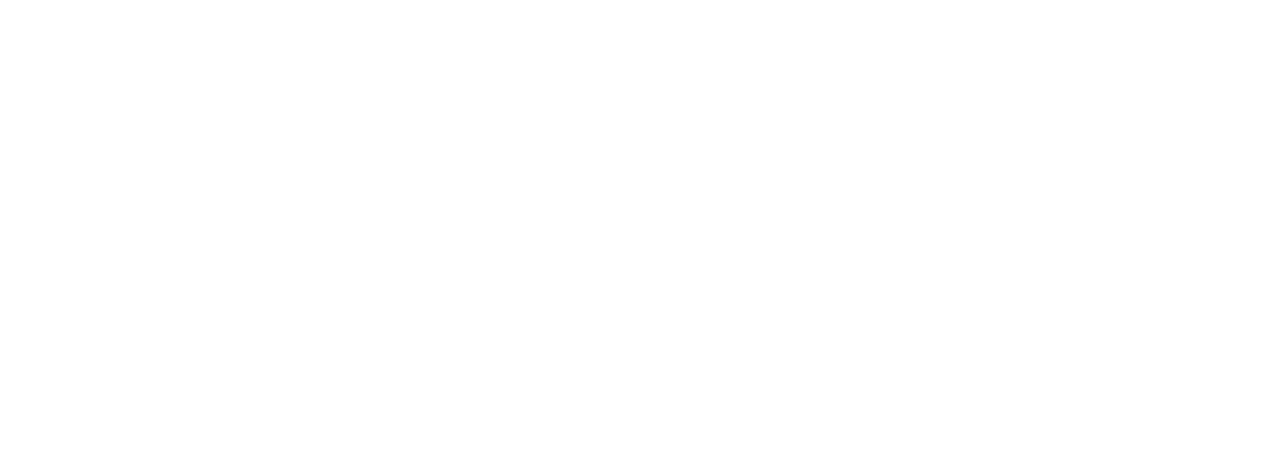
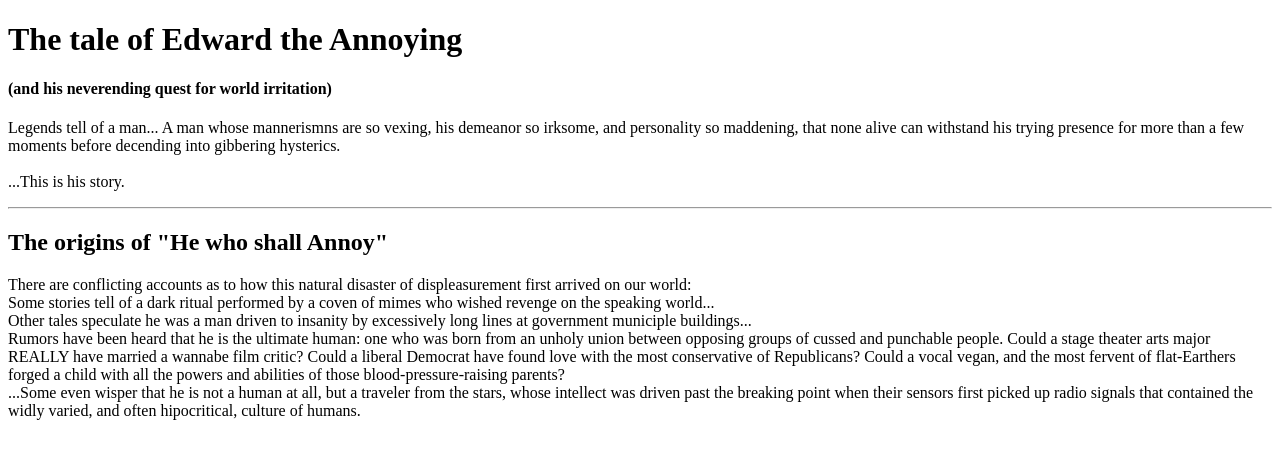
Before and after one commit to Ed-Rod-Quez-TheGreat/html-me-something, a plain HTML site: page index.html in a window 1280 px wide. Drawn offline with Linux system fonts and the light colour scheme.

Commit message:
upated the legend of Edward and origin story

```diff
--- a/index.html
+++ b/index.html
@@ -2,8 +2,25 @@
 
 <html>
 	<head>
-		<title></title>
+		<title>Mythical Myth, or Legendary Legend?</title>
 	</head>
 
-	<body></body>
+	<body>
+		<header>
+			<h1>The tale of Edward the Annoying</h1>
+			<h4>(and his neverending quest for world irritation)</h4>
+		</header>
+		<p> Legends tell of a man... A man whose mannerismns are so vexing, his demeanor so irksome, and personality so maddening, that none alive can withstand his trying presence for more than a few moments before decending into gibbering hysterics. <br> <br>...This is his story.
+		</p>
+
+		<hr> <!-- THEMEATIC LINE BREAK! -->
+
+		<h2> The origins of "He who shall Annoy"</h2>
+		<p> There are conflicting accounts as to how this natural disaster of displeasurement first arrived on our world:<br> Some stories tell of a dark ritual performed by a coven of mimes who wished revenge on the speaking world... <br>Other tales speculate he was a man driven to insanity by excessively long lines at government municiple buildings... <br>Rumors have been heard that he is the ultimate human: one who was born from an unholy union between opposing groups of cussed and punchable people. Could a stage theater arts major REALLY have married a wannabe film critic? Could a liberal Democrat have found love with the most conservative of Republicans? Could a vocal vegan, and the most fervent of flat-Earthers forged a child with all the powers and abilities of those blood-pressure-raising parents?<br>...Some even wisper that he is not a human at all, but a traveler from the stars, whose intellect was driven past the breaking point when their sensors first picked up radio signals that contained the widly varied, and often hipocritical, culture of humans.<br><br>
+		</p>
+
+
+
+
+	</body>
 </html>
```
